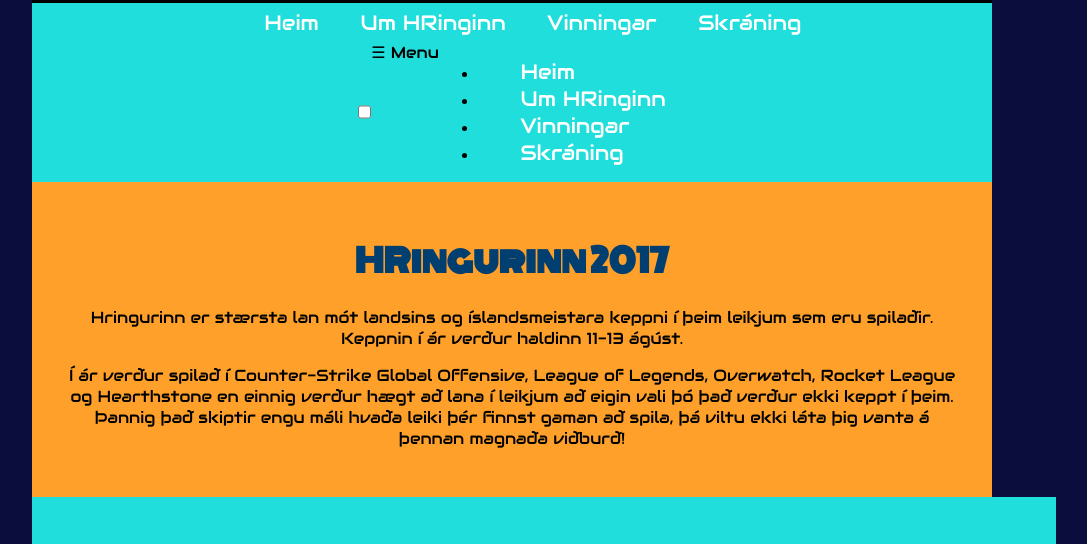
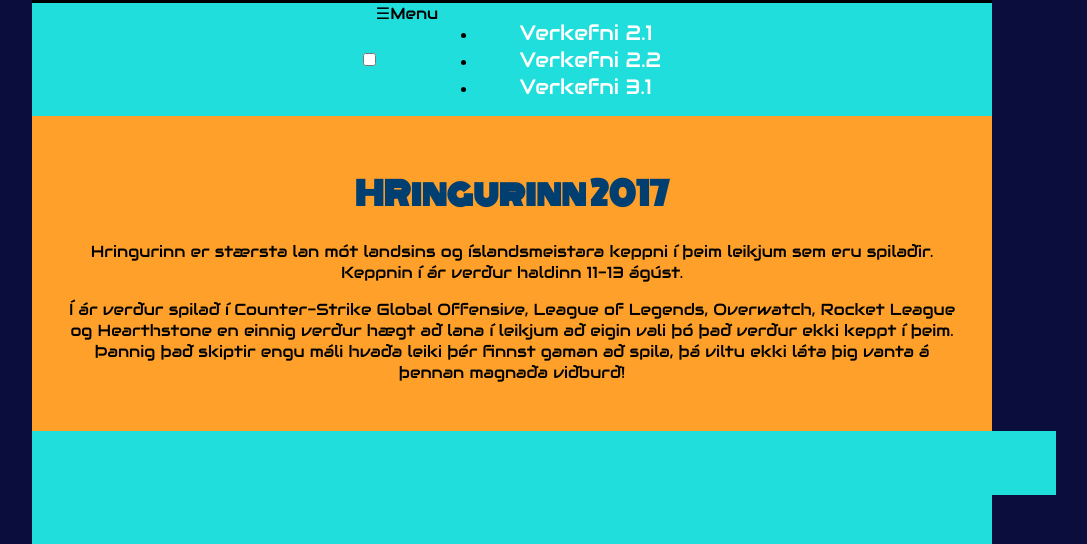
Before and after one commit to VytautasSipavicius/Vsh203_Lokaverkefni, a plain HTML site: page Lokaverkefni/Index.html in a window 1280 px wide. Shown: the part 242-786 px from the top of the page, without its empty margins (128-1215 px from the left). Drawn offline with Linux system fonts and the light colour scheme.

Commit message:
dropdown nav

```diff
--- a/Lokaverkefni/Index.html
+++ b/Lokaverkefni/Index.html
@@ -14,24 +14,23 @@
 	<picture>
 		<img src="Myndir/Logo.jpg">
 	</picture>
-	<nav class="topmenu">
-		<a href="#">Heim</a>
-		<a href="#">Um HRinginn</a>
-		<a href="#">Vinningar</a>
-		<a href="#">Skráning</a>
-	</nav>
-	<nav>
-		<input type="checkbox" id="toggle">
-		<label for="toggle">&#9776; Menu</label>
-			<ul class="topmenu">
-				<li><a href="#"><span class="icon-home3"></span>Heim</a></li>
-				<li><a href="#"><span class="icon-list"></span> Um HRinginn</a></li>
-				<li><a href="#"><span class="icon-list"></span> Vinningar</li></a>
-				<li><a href="#"><span class="icon-list"></span> Skráning</li></a>
-			</ul>
-	</nav>
 </header>
 <section>
+<nav>
+	<input type="checkbox" id="toggle">
+	<label for="toggle">&#9776;Menu</label>
+	<ul class="topmenu">
+		<li>
+			<a href="http://tsuts.tskoli.is/2t/2601994049/verkefni2.1/index.html" title="verkefni 2.1">Verkefni 2.1</a>
+		</li>
+		<li>
+			<a href="http://tsuts.tskoli.is/2t/2601994049/verkefni2.2/index.html" title="verkefni 2.2">Verkefni 2.2</a>
+		</li>
+		<li>
+			<a href="http://tsuts.tskoli.is/2t/2601994049/verkefni3.1/index.html" title="verkefni 3.1">Verkefni 3.1</a>
+		</li>
+	</ul>
+</nav>
 	<aside>
 		<H2 class="skraning"> Skráning er hafinn! </H2>
 		<p>
```
